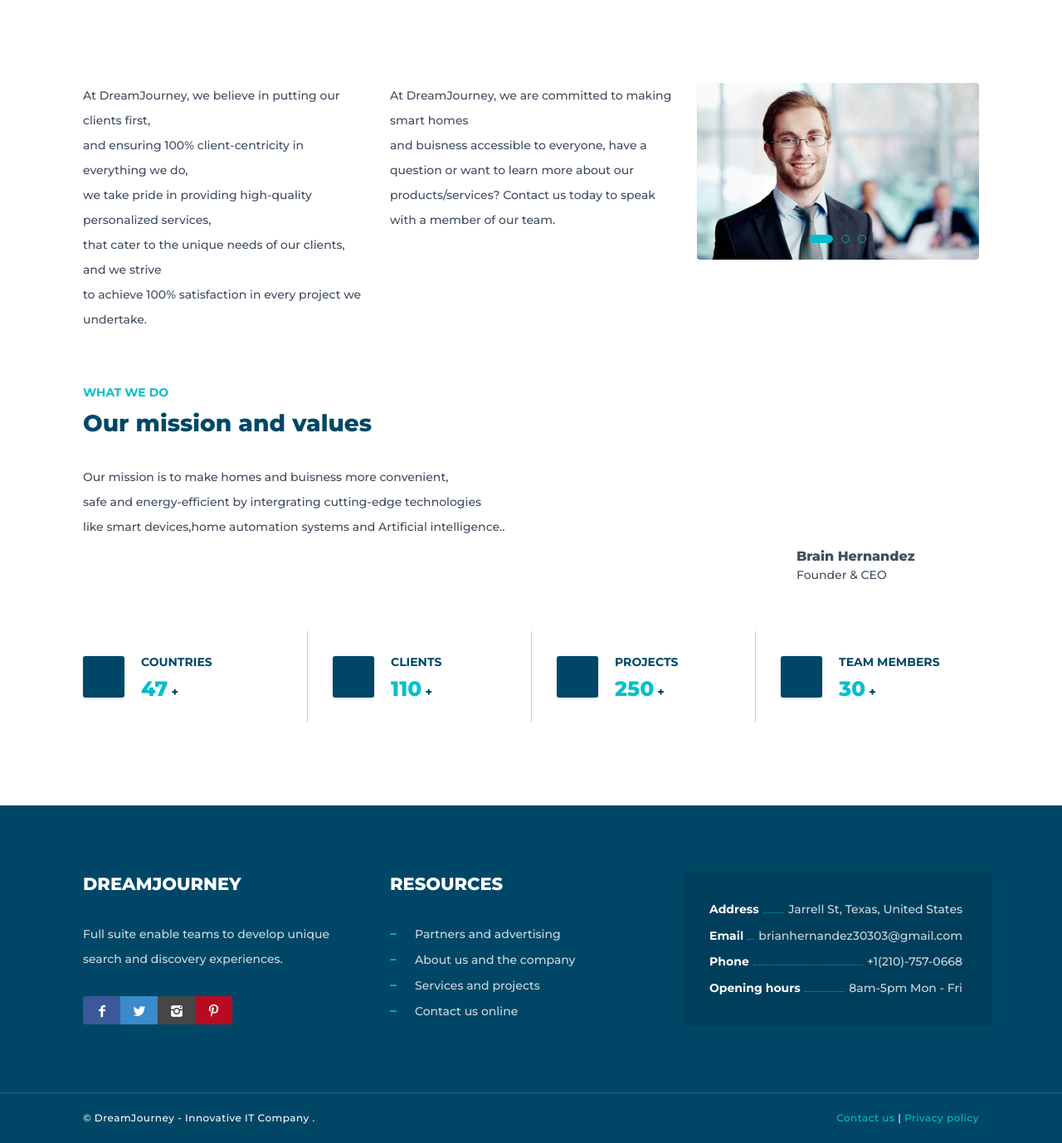
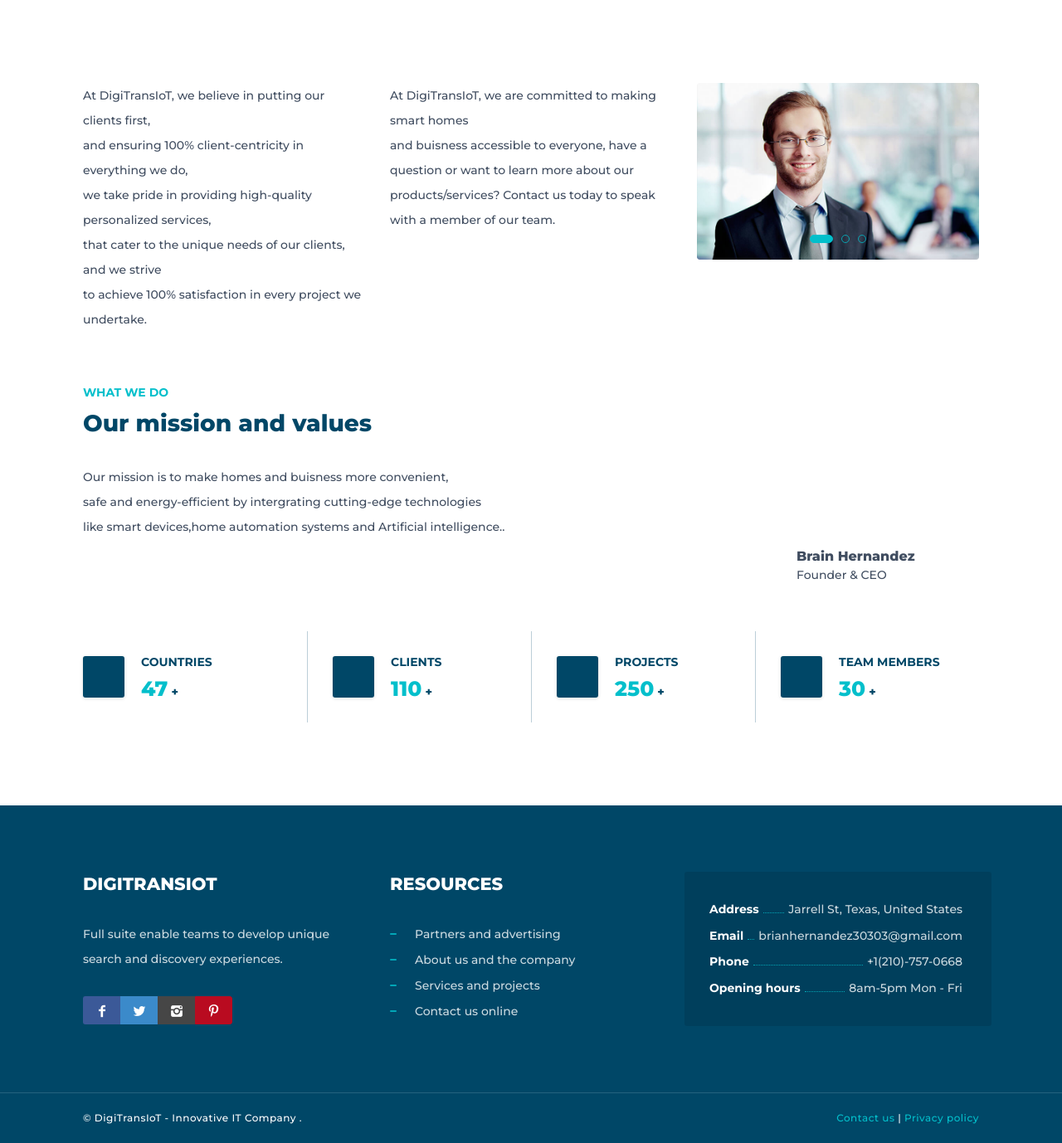
Before and after one commit to smart-fullstack-iot/brian_hernandez, a Flask app: page /about in a window 1280 px wide. Shown: the part 400-1778 px from the top of the page at 83% size. Run offline with Flask 3, Linux system fonts and the light colour scheme; some libraries are stand-ins or nearby versions; some web fonts are replaced.

Commit message:
name change DigiTransIoT

```diff
--- a/app.py
+++ b/app.py
@@ -73,9 +73,9 @@ def contactOne():
             name = request.form["name"]
             email = request.form["email"]
             address = request.form["address"]
-            with sqlite3.connect("dreamjourney.db") as con:
+            with sqlite3.connect("DigiTransIoT.db") as con:
                 cur = con.cursor()
-                cur.execute("INSERT INTO Dreamjourney (name, email, address) VALUES (?, ?, ?)", (name, email, address))
+                cur.execute("INSERT INTO DigiTransIoT (name, email, address) VALUES (?, ?, ?)", (name, email, address))
                 con.commit()
                 msg = "Employee successfully Added"
         except sqlite3.Error as e:
--- a/static/elements/components/buttons.html
+++ b/static/elements/components/buttons.html
@@ -366,7 +366,7 @@
         <div class="container">
             <div class="row">
                 <div class="col-lg-4">
-                    <h3>DreamJourney</h3>
+                    <h3>DigiTransIoT</h3>
                     <p>Full suite enable teams to develop unique search and discovery experiences.</p>
                     <div class="icon-links icon-social icon-links-grid social-colors">
                         <a class="facebook"><i class="icon-facebook"></i></a>
--- a/templates/about.html
+++ b/templates/about.html
@@ -6,8 +6,8 @@
     <meta charset="utf-8">
     <meta http-equiv="X-UA-Compatible" content="IE=edge">
     <meta name="viewport" content="width=device-width, initial-scale=1">
-    <title> DreamJourney Innovative IT Company</title>
-    <meta name="description" content="Pioneering IT solutions at DreamJourney Innovative IT Company">
+    <title> DigiTransIoT Innovative IT Company</title>
+    <meta name="description" content="Pioneering IT solutions at DigiTransIoT Innovative IT Company">
     <script src="{{url_for('static',filename='themekit/scripts/jquery.min.js')}}"></script>
     <script src="{{url_for('static',filename = 'themekit/scripts/main.js')}}"></script>
     <link rel="stylesheet" href="{{url_for('static',filename = 'themekit/css/bootstrap-grid.css')}}">
@@ -200,7 +200,7 @@
                 <div class="row row-fit-lg">
                     <div class="col-lg-4">
                         <p>
-                            At DreamJourney, we believe in putting our clients first, <br>
+                            At DigiTransIoT, we believe in putting our clients first, <br>
                             and ensuring 100% client-centricity in everything we do, <br>
                             we take pride in providing high-quality personalized services,
                             <br> that cater to the unique needs of our clients, and we strive <br>
@@ -209,7 +209,7 @@
                     </div>
                     <div class="col-lg-4">
                         <p>
-                            At DreamJourney, we are committed to making smart homes <br>
+                            At DigiTransIoT, we are committed to making smart homes <br>
                             and buisness accessible to everyone, have a question or want to learn more about our products/services? Contact us today to speak with a member of our team.
                         </p>
                     </div>
@@ -316,7 +316,7 @@
         <div class="container">
             <div class="row">
                 <div class="col-lg-4">
-                    <h3>DreamJourney</h3>
+                    <h3>DigiTransIoT</h3>
                     <p>Full suite enable teams to develop unique search and discovery experiences.</p>
                     <div class="icon-links icon-social icon-links-grid social-colors">
                         <a class="facebook"><i class="icon-facebook"></i></a>
@@ -346,7 +346,7 @@
         </div>
         <div class="footer-bar">
             <div class="container">
-                <span>© DreamJourney - Innovative IT Company <a></a>.</span>
+                <span>© DigiTransIoT - Innovative IT Company <a></a>.</span>
                 <span><a href="#">Contact us</a> | <a href="#">Privacy policy</a></span>
             </div>
         </div>
--- a/templates/contacts-1.html
+++ b/templates/contacts-1.html
@@ -7,7 +7,7 @@
     <meta http-equiv="X-UA-Compatible" content="IE=edge">
     <meta name="viewport" content="width=device-width, initial-scale=1">
     <title> DigiTransIoT - Contact</title>
-    <meta name="description" content="Pioneering IT solutions at DreamJourney Innovative IT Company">
+    <meta name="description" content="Pioneering IT solutions at DigiTransIoT Innovative IT Company">
     <script src="{{url_for('static',filename='themekit/scripts/jquery.min.js')}}"></script>
     <script src="{{url_for('static',filename = 'themekit/scripts/main.js')}}"></script>
     <link rel="stylesheet" href="{{url_for('static',filename = 'themekit/css/bootstrap-grid.css')}}">
@@ -203,7 +203,7 @@
         <script src="{{url_for('static',filename = 'themekit/scripts/progress.js')}}" async></script>
         <script src="{{url_for('static',filename = 'themekit/scripts/contact-form/contact-form.js')}}" async></script>
         <!-- <script src="{{url_for('static',filename = 'themekit.dev/tools/sidebar/sidebar.js')}}" -->
-            data-setting="DreamJourney"></script>
+            data-setting="DigiTransIoT"></script>
     </footer>
 </body>
 
--- a/templates/faq.html
+++ b/templates/faq.html
@@ -6,8 +6,8 @@
     <meta charset="utf-8">
     <meta http-equiv="X-UA-Compatible" content="IE=edge">
     <meta name="viewport" content="width=device-width, initial-scale=1">
-    <title>DreamJourney Innovative IT Company</title>
-    <meta name="description" content="Pioneering IT solutions at DreamJourney Innovative IT Company">
+    <title>DigiTransIoT Innovative IT Company</title>
+    <meta name="description" content="Pioneering IT solutions at DigiTransIoT Innovative IT Company">
 
 
     <script src="{{url_for('static',filename='themekit/scripts/jquery.min.js')}}"></script>
--- a/templates/index.html
+++ b/templates/index.html
@@ -8,7 +8,7 @@
     <meta http-equiv="X-UA-Compatible" content="IE=edge">
     <meta name="viewport" content="width=device-width, initial-scale=1">
     <title> DigiTransIoT - Home</title>
-    <meta name="description" content="Pioneering IT solutions at DreamJourney Innovative IT Company">
+    <meta name="description" content="Pioneering IT solutions at DigiTransIoT Innovative IT Company">
     <script src="{{url_for('static',filename='themekit/scripts/jquery.min.js')}}"></script>
     <script src="{{url_for('static',filename = 'themekit/scripts/main.js')}}"></script>
     <link rel="stylesheet" href="{{url_for('static',filename = 'themekit/css/bootstrap-grid.css')}}">
@@ -571,7 +571,7 @@
                                 <a href="#">Best Quaility work</a>
                                 <div class="content">
                                     <p>
-                                        At DreamJourney, we believe in putting our clients first, <br>
+                                        At DigiTransIoT, we believe in putting our clients first, <br>
                                         and ensuring 100% client-centricity in everything we do, <br>
                                         we take pride in providing high-quality personalized services,
                                         <br> that cater to the unique needs of our clients, and we strive <br>
@@ -803,7 +803,7 @@
         <script src="{{url_for('static',filename = 'themekit/scripts/progress.js')}}" async></script>
         <script src="{{url_for('static',filename = 'themekit/scripts/contact-form/contact-form.js')}}" async></script>
         <!-- <script src="{{url_for('static',filename = 'themekit.dev/tools/sidebar/sidebar.js')}}" -->
-            data-setting="DreamJourney"></script>
+            data-setting="DigiTransIoT"></script>
     </footer>
 </body>
 
--- a/templates/projects-1.html
+++ b/templates/projects-1.html
@@ -7,7 +7,7 @@
     <meta http-equiv="X-UA-Compatible" content="IE=edge">
     <meta name="viewport" content="width=device-width, initial-scale=1">
     <title> DigiTransIoT </title>
-    <meta name="description" content="Pioneering IT solutions at DreamJourney Innovative IT Company">
+    <meta name="description" content="Pioneering IT solutions at DigiTransIoT Innovative IT Company">
     <script src="{{url_for('static',filename='themekit/scripts/jquery.min.js')}}"></script>
     <script src="{{url_for('static',filename = 'themekit/scripts/main.js')}}"></script>
     <link rel="stylesheet" href="{{url_for('static',filename = 'themekit/css/bootstrap-grid.css')}}">
@@ -264,7 +264,7 @@
         <script src="{{url_for('static',filename = 'themekit/scripts/progress.js')}}" async></script>
         <script src="{{url_for('static',filename = 'themekit/scripts/contact-form/contact-form.js')}}" async></script>
         <!-- <script src="{{url_for('static',filename = 'themekit.dev/tools/sidebar/sidebar.js')}}" -->
-            data-setting="DreamJourney"></script>
+            data-setting="DigiTransIoT"></script>
     </footer>
 </body>
 <!-- Mirrored from templates.themekit.dev/execoore/projects-2.html by HTTrack Website Copier/3.x [XR&CO'2014], Thu, 02 May 2024 22:28:35 GMT -->
--- a/templates/projects-2.html
+++ b/templates/projects-2.html
@@ -7,7 +7,7 @@
     <meta http-equiv="X-UA-Compatible" content="IE=edge">
     <meta name="viewport" content="width=device-width, initial-scale=1">
     <title> DigiTransIoT - IoT</title>
-    <meta name="description" content="Pioneering IT solutions at DreamJourney Innovative IT Company">
+    <meta name="description" content="Pioneering IT solutions at DigiTransIoT Innovative IT Company">
     <script src="{{url_for('static',filename='themekit/scripts/jquery.min.js')}}"></script>
     <script src="{{url_for('static',filename = 'themekit/scripts/main.js')}}"></script>
     <link rel="stylesheet" href="{{url_for('static',filename = 'themekit/css/bootstrap-grid.css')}}">
@@ -264,7 +264,7 @@
         <script src="{{url_for('static',filename = 'themekit/scripts/progress.js')}}" async></script>
         <script src="{{url_for('static',filename = 'themekit/scripts/contact-form/contact-form.js')}}" async></script>
         <!-- <script src="{{url_for('static',filename = 'themekit.dev/tools/sidebar/sidebar.js')}}" -->
-            data-setting="DreamJourney"></script>
+            data-setting="DigiTransIoT"></script>
     </footer>
 </body>
 <!-- Mirrored from templates.themekit.dev/execoore/projects-2.html by HTTrack Website Copier/3.x [XR&CO'2014], Thu, 02 May 2024 22:28:35 GMT -->
--- a/templates/projects-3.html
+++ b/templates/projects-3.html
@@ -8,7 +8,7 @@
     <meta http-equiv="X-UA-Compatible" content="IE=edge">
     <meta name="viewport" content="width=device-width, initial-scale=1">
     <title> DigiTransIoT - Embedded</title>
-    <meta name="description" content="Pioneering IT solutions at DreamJourney Innovative IT Company">
+    <meta name="description" content="Pioneering IT solutions at DigiTransIoT Innovative IT Company">
     <script src="{{url_for('static',filename='themekit/scripts/jquery.min.js')}}"></script>
     <script src="{{url_for('static',filename = 'themekit/scripts/main.js')}}"></script>
     <link rel="stylesheet" href="{{url_for('static',filename = 'themekit/css/bootstrap-grid.css')}}">
@@ -279,7 +279,7 @@
         <script src="{{url_for('static',filename = 'themekit/scripts/progress.js')}}" async></script>
         <script src="{{url_for('static',filename = 'themekit/scripts/contact-form/contact-form.js')}}" async></script>
         <!-- <script src="{{url_for('static',filename = 'themekit.dev/tools/sidebar/sidebar.js')}}" -->
-            data-setting="DreamJourney"></script>
+            data-setting="DigiTransIoT"></script>
     </footer>
 </body>
 <!-- Mirrored from templates.themekit.dev/execoore/projects-2.html by HTTrack Website Copier/3.x [XR&CO'2014], Thu, 02 May 2024 22:28:35 GMT -->
```
Also changed, not shown: templates/gallery.html (+5 -5 lines), templates/prices.html (+5 -5 lines), templates/service-1.html (+5 -5 lines), templates/service-2.html (+5 -5 lines), templates/service-3.html (+5 -5 lines), templates/team.html (+5 -5 lines).
